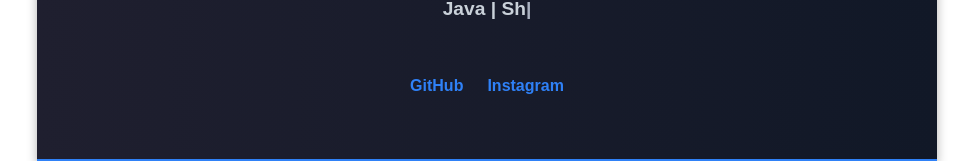
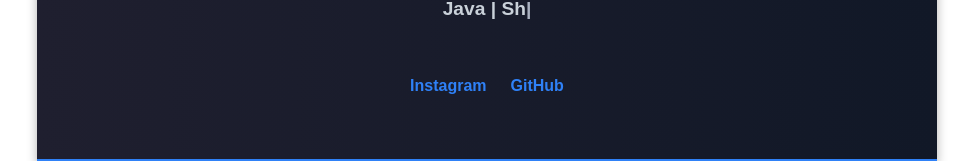
Before and after one commit to DevVigilante/DevVigilante, a Next.js app: page / in a window 1280 px wide. Shown: the part 144-311 px from the top of the page, without its empty margins (153-1126 px from the left). Built offline with nearby package versions, Linux system fonts and the light colour scheme.

Commit message:
feat: add reusable links of header

```diff
--- a/src/app/header.js
+++ b/src/app/header.js
@@ -4,7 +4,7 @@ import header from "./page.header.module.css";
 import typingTextAni from "../utils.js"
 import { useEffect } from "react";
 
-export default function Header({title}) {
+export default function Header({title, links = []}) {
   useEffect(() => {
     const el = document.querySelector(`.${header.typing_text}`);
     const cursor = document.querySelector(`.${header.cursor}`);
@@ -15,8 +15,11 @@ export default function Header({title}) {
       <h1>{title}</h1>
       <p className={header.reserved_text}><span className={header.typing_text}></span><span className={header.cursor}>|</span></p>
       <div className={header.links}>
-        <a href="https://github.com/DevVigilante" target="_blank">GitHub</a>
-        <a href="https://www.instagram.com/innovative_cst?igsh=MWQ0bDFsbGJ0NmpobQ==" target="_blank">Instagram</a>
+        {links.map((el, index) => (
+          <a key={index} href={el.link} target="_blank">
+            {el.text}
+          </a>
+        ))}
       </div>
     </div>
   );
--- a/src/app/page.js
+++ b/src/app/page.js
@@ -4,7 +4,19 @@ import Header from "./header.js"
 export default function Home() {
   return (
     <div>
-      <Header title="Dev Kumar"/>
+      <Header
+      title="Dev Kumar"
+      links={[
+        {
+          link: "https://www.instagram.com/innovative_cst?igsh=MWQ0bDFsbGJ0NmpobQ==",
+          text: "Instagram"
+        },
+        {
+          link: "https://www.github.com/DevVigilante",
+          text: "GitHub"
+        }
+      ]}
+      />
     </div>
   );
 }
```
